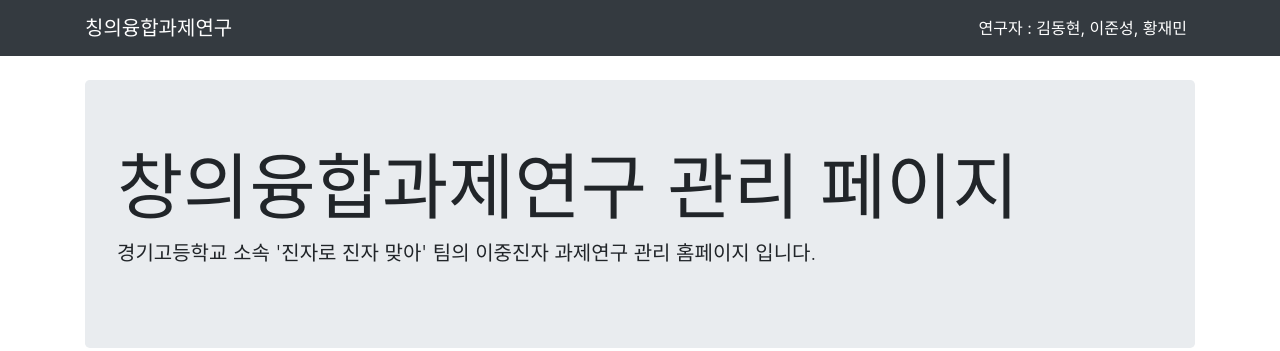
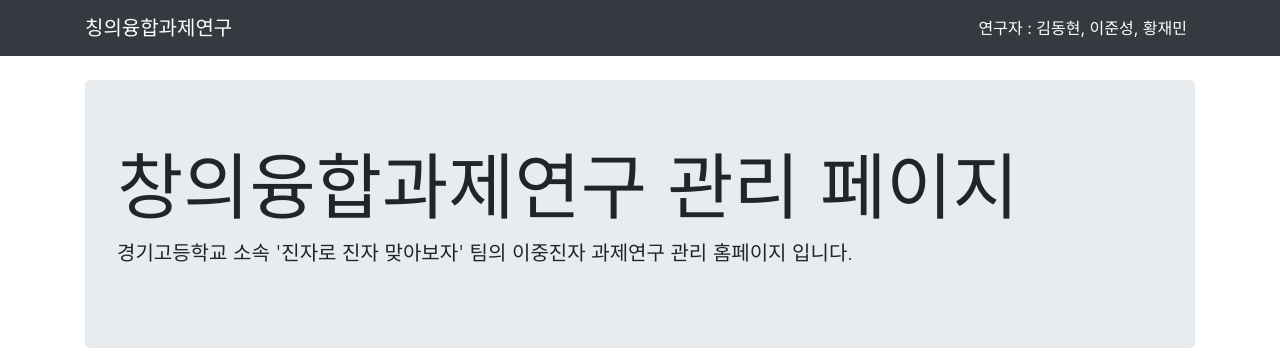
Before and after one commit to oksean0330/researches, a website: page index.html in a window 1280 px wide. Shown: the top 351 px of the page. Drawn offline with Linux system fonts and the light colour scheme.

Commit message:
Update index.html

```diff
--- a/index.html
+++ b/index.html
@@ -45,7 +45,7 @@
     <!-- Jumbotron Header -->
     <header class="jumbotron my-4">
       <h1 class="display-3">창의융합과제연구 관리 페이지</h1>
-      <p class="lead">경기고등학교 소속 '진자로 진자 맞아' 팀의 이중진자 과제연구 관리 홈페이지 입니다.</p>
+      <p class="lead">경기고등학교 소속 '진자로 진자 맞아보자' 팀의 이중진자 과제연구 관리 홈페이지 입니다.</p>
     </header>
 
     <!-- Page Features -->
```
